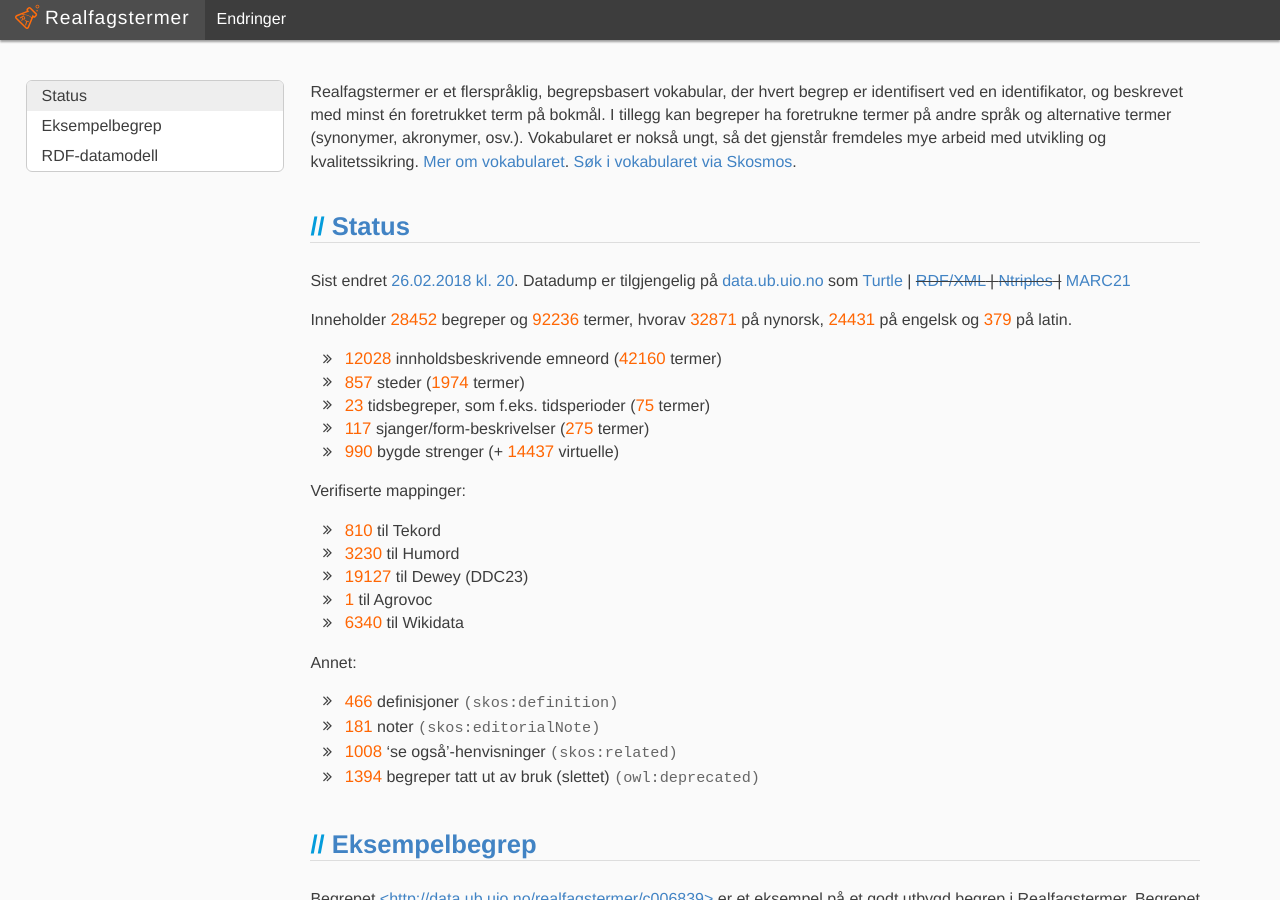
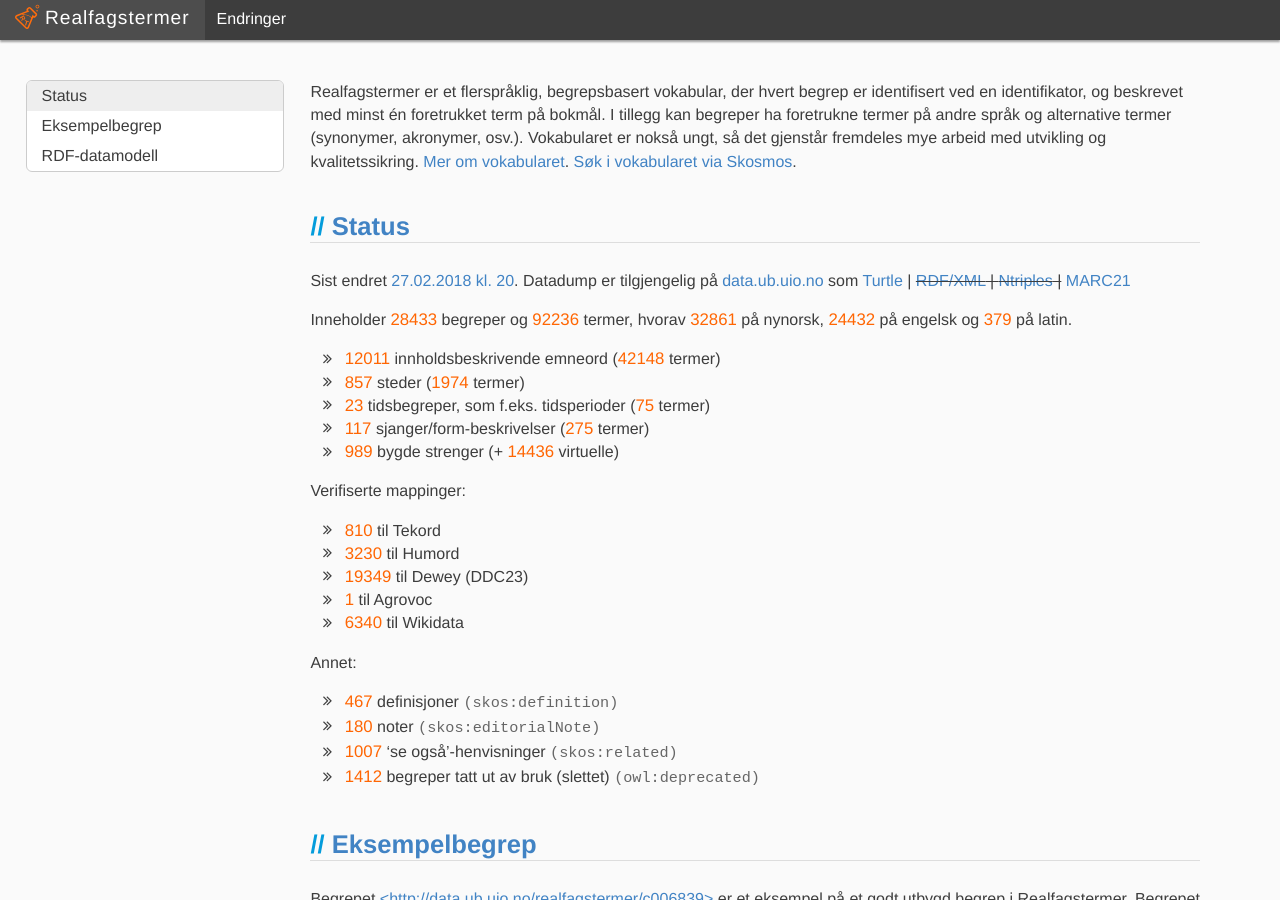
Before and after one commit to realfagstermer/realfagstermer.github.io, a Jekyll site: the page built from index.html, in a window 1280 px wide and 900 px high. Built offline with Jekyll 4.4.1, drawn with Linux system fonts in a browser that asks for light colours; nearby versions of some CDN libraries; library files that are not in the unit come from our copies.

Commit message:
Update stats

```diff
--- a/_data/stats_current.json
+++ b/_data/stats_current.json
@@ -1,10 +1,10 @@
 {
-  "concepts": 28452,
-  "conceptsWithoutStrings": 13025,
-  "deprecatedConcepts": 1394,
+  "concepts": 28433,
+  "conceptsWithoutStrings": 13008,
+  "deprecatedConcepts": 1412,
   "facets": {
     "CompoundConcept": {
-      "concepts": 990,
+      "concepts": 989,
       "prefLabels": {},
       "terms": 0
     },
@@ -58,49 +58,49 @@
     },
     "Topic": {
       "altLabels": {
-        "en": 1802,
+        "en": 1806,
         "la": 24,
-        "nb": 4471,
-        "nn": 5406
+        "nb": 4480,
+        "nn": 5416
       },
-      "concepts": 12028,
+      "concepts": 12011,
       "prefLabels": {
-        "en": 6097,
+        "en": 6096,
         "la": 354,
-        "nb": 12026,
-        "nn": 11980
+        "nb": 12009,
+        "nn": 11963
       },
-      "terms": 42160
+      "terms": 42148
     },
     "VirtualCompoundConcept": {
-      "concepts": 14437,
+      "concepts": 14436,
       "prefLabels": {},
       "terms": 0
     }
   },
   "features": {
-    "broadMatch": 3022,
-    "closeMatch": 15641,
-    "definition": 466,
-    "editorialNote": 181,
-    "exactMatch": 3458,
+    "broadMatch": 3057,
+    "closeMatch": 15676,
+    "definition": 467,
+    "editorialNote": 180,
+    "exactMatch": 3457,
     "narrowMatch": 0,
-    "related": 1008,
-    "relatedMatch": 4024
+    "related": 1007,
+    "relatedMatch": 4051
   },
   "mappings": {
     "agrovoc": 1,
-    "ddc": 19127,
+    "ddc": 19349,
     "humord": 3230,
     "tekord": 810,
     "wikidata": 6340
   },
   "terms": {
     "_sum": 92236,
-    "en": 24431,
+    "en": 24432,
     "la": 379,
-    "nb": 34555,
-    "nn": 32871
+    "nb": 34564,
+    "nn": 32861
   },
-  "ts": 1519678569
+  "ts": 1519765149
 }
```
Also changed, not shown: _data/stats.json.
